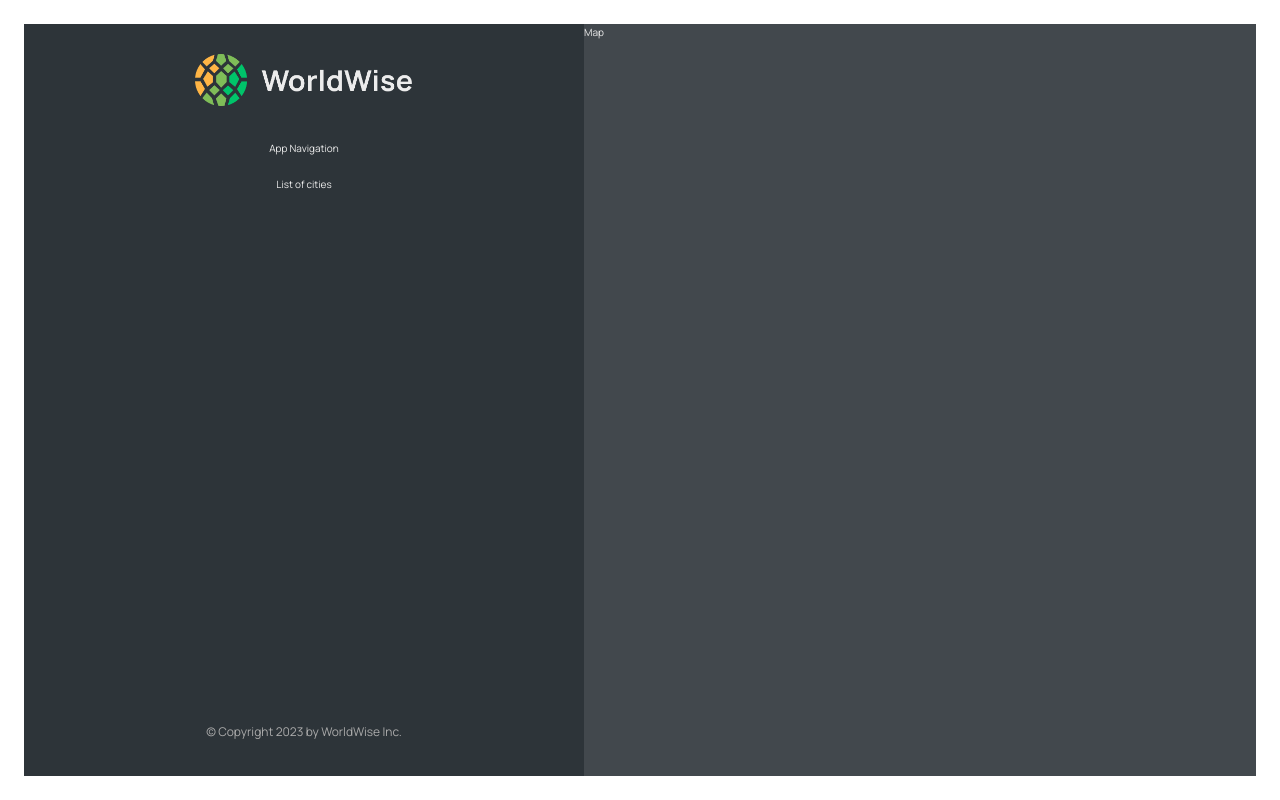
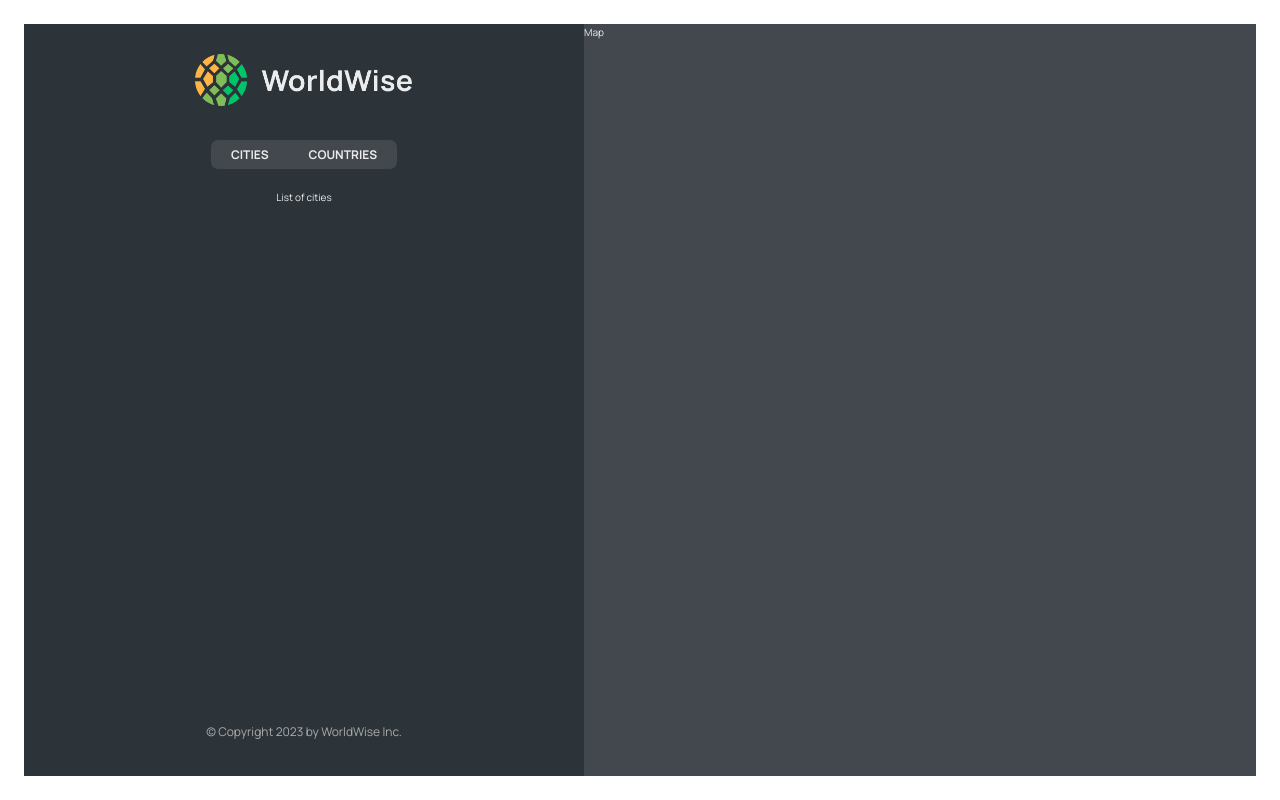
Before and after one commit to ernanni/worldwise, a React (Vite) app: page /app in a window 1280 px wide. Built offline with nearby package versions, Linux system fonts and the light colour scheme.

Commit message:
nested routes

```diff
--- a/src/App.jsx
+++ b/src/App.jsx
@@ -12,11 +12,16 @@
   return (
     <BrowserRouter>
       <Routes>
-        <Route path="/" element={<Home />} />
+        <Route index element={<Home />} />
         <Route path="pricing" element={<Pricing />} />
         <Route path="product" element={<Product />} />
-        <Route path="app" element={<AppLayout />} />
         <Route path="login" element={<Login />} />
+        <Route path="app" element={<AppLayout />}>
+          <Route index element={<p>List of cities</p>} />
+          <Route path="cities" element={<p>List of cities</p>} />
+          <Route path="countries" element={<p>Countries</p>} />
+          <Route path="form" element={<p>Form</p>} />
+        </Route>
         <Route path="*" element={<PageNotFound />} />
       </Routes>
     </BrowserRouter>
--- a/src/components/AppNav/AppNav.jsx
+++ b/src/components/AppNav/AppNav.jsx
@@ -1,7 +1,19 @@
+import { NavLink } from 'react-router-dom';
 import styles from './AppNav.module.css';
 
 function AppNav() {
-  return <div className={styles.nav}>App Navigation</div>;
+  return (
+    <div className={styles.nav}>
+      <ul>
+        <li>
+          <NavLink to="cities">Cities</NavLink>
+        </li>
+        <li>
+          <NavLink to="countries">Countries</NavLink>
+        </li>
+      </ul>
+    </div>
+  );
 }
 
 export default AppNav;
--- a/src/components/Sidebar/Sidebar.jsx
+++ b/src/components/Sidebar/Sidebar.jsx
@@ -1,3 +1,4 @@
+import { Outlet } from 'react-router-dom';
 import AppNav from '../AppNav/AppNav';
 import Footer from '../Footer/Footer';
 import Logo from '../Logo/Logo';
@@ -9,7 +10,7 @@
       <Logo />
       <AppNav />
 
-      <p>List of cities</p>
+      <Outlet />
 
       <Footer />
     </div>
```
